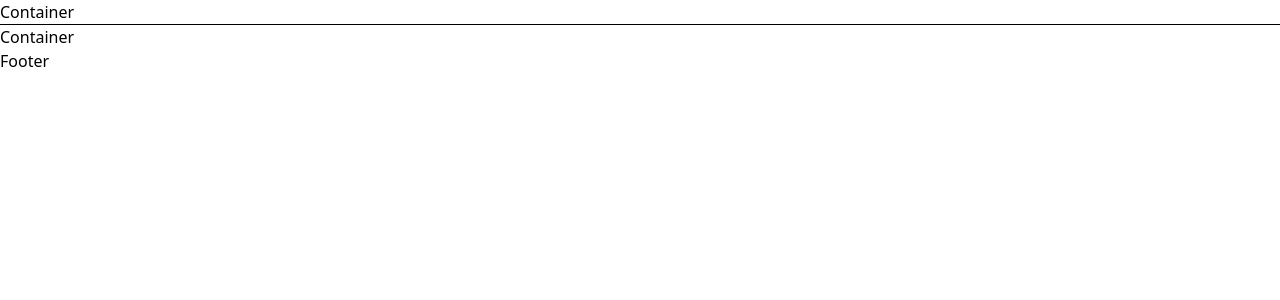
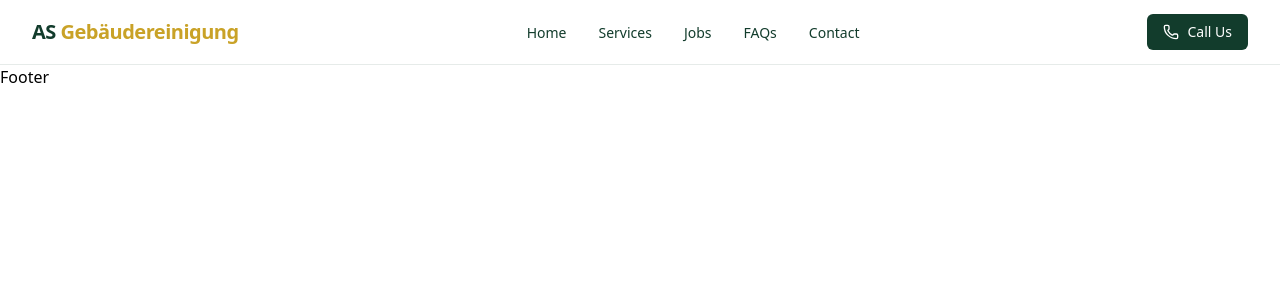
Before and after one commit to Abdul-Ahad3/Gebaudereinigung, a Next.js app: page / in a window 1280 px wide. Shown: the top 300 px of the page. Built offline with nearby package versions, Linux system fonts and the light colour scheme.

Commit message:
Added container and proper styling

```diff
--- a/src/app/globals.css
+++ b/src/app/globals.css
@@ -5,3 +5,9 @@
   --brand-green-dark: #0B2A1F;
   --brand-gold: #C9A227;
 }
+
+@theme {
+  --color-brand-green: #123c2c;
+  --color-brand-green-dark: #0b2a1f;
+  --color-brand-gold: #c9a227;
+}
--- a/src/app/page.tsx
+++ b/src/app/page.tsx
@@ -1,4 +1,3 @@
-import Container from '@/components/layout/Container';
 import Footer from '@/components/layout/Footer';
 import { Navbar } from '@/components/layout/Navbar';
 
@@ -6,7 +5,6 @@ export default function Home() {
   return (
     <>
       <Navbar />
-      <Container />
       <Footer />
     </>
   );
--- a/src/components/layout/Container.tsx
+++ b/src/components/layout/Container.tsx
@@ -1,7 +1,14 @@
-export default function Container() {
+import type { ReactNode } from "react";
+
+interface ContainerProps {
+  children: ReactNode;
+  className?: string;
+}
+
+export default function Container({ children, className = "" }: ContainerProps) {
   return (
-    <>
-      <h1>Container</h1>
-    </>
+    <div className={`mx-auto w-full max-w-7xl px-4 sm:px-6 lg:px-8 ${className}`}>
+      {children}
+    </div>
   );
 }
```
